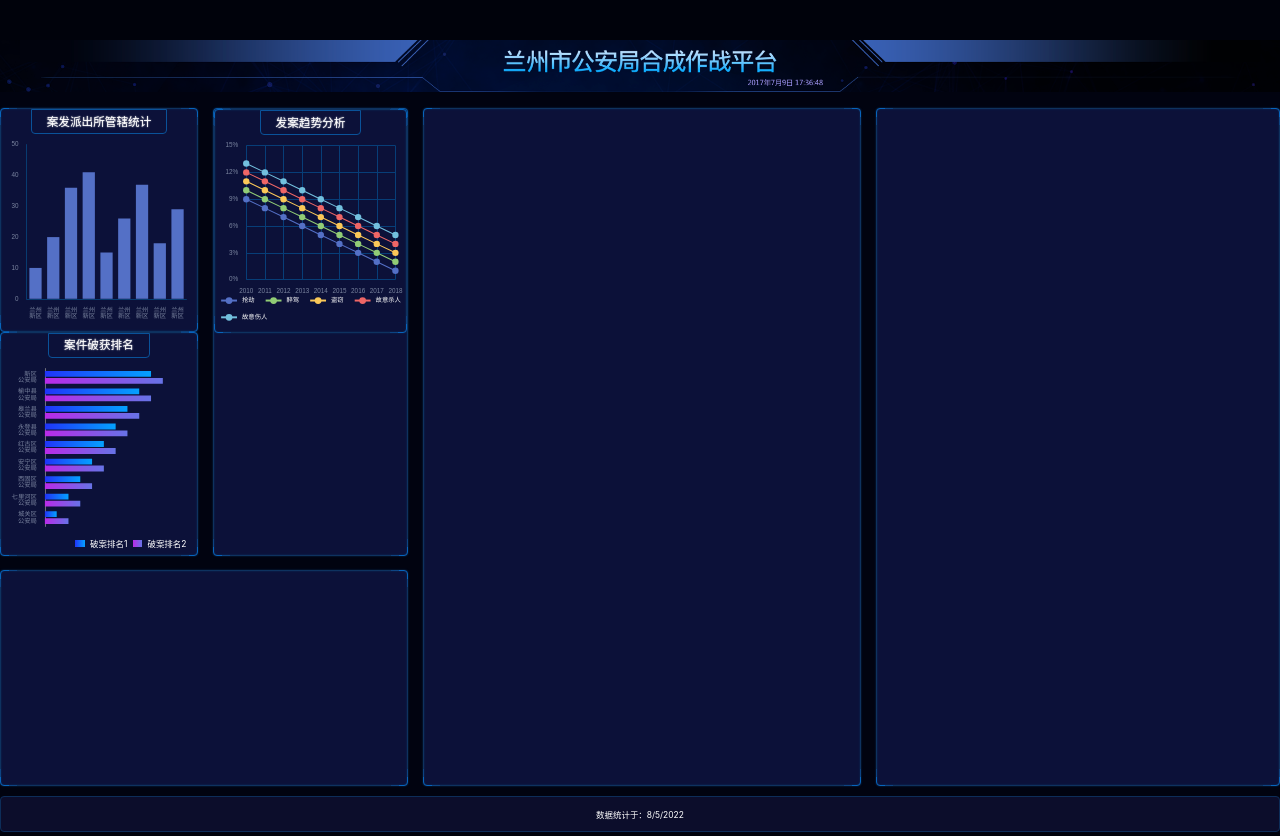
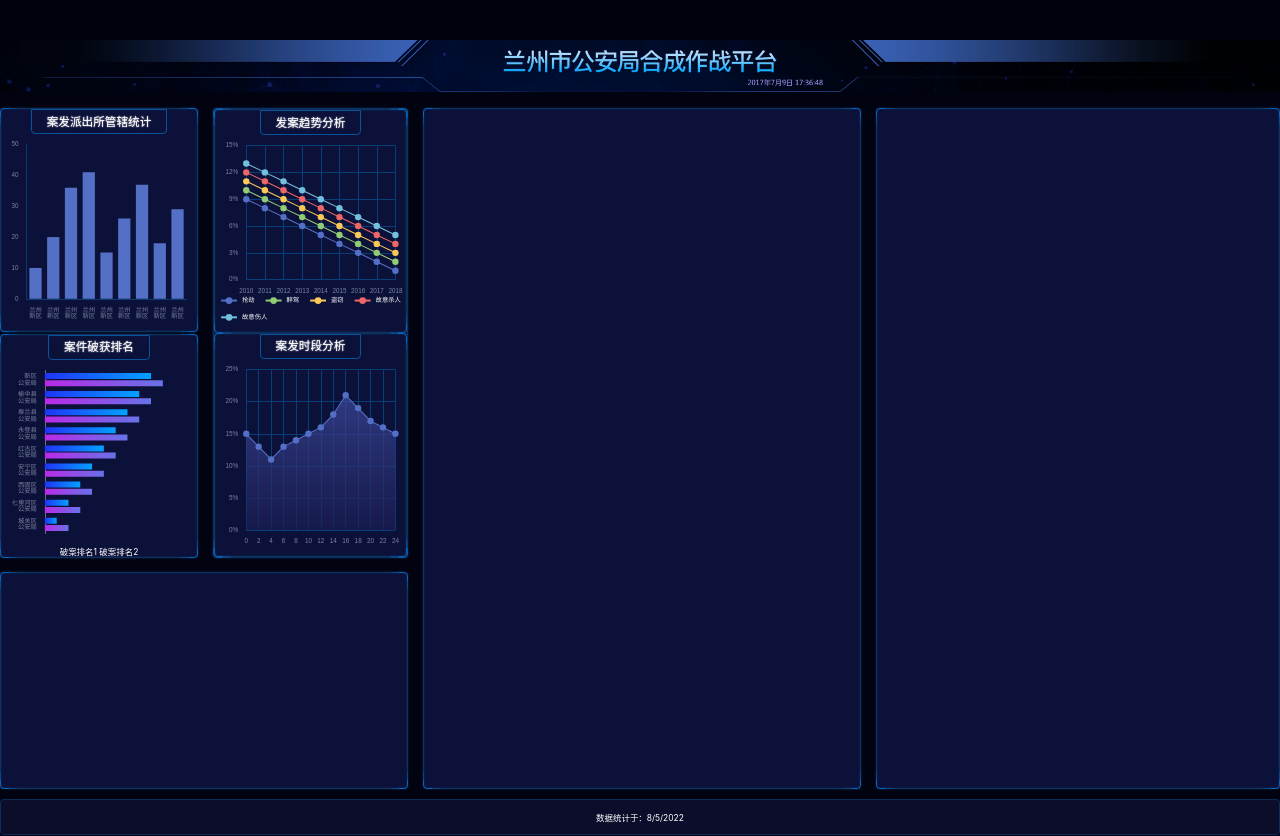
Before and after one commit to deib0/screen, a React (Vite) app: page /#/ in a window 1280 px wide. Built offline with nearby package versions, Linux system fonts and the light colour scheme.

Commit message:
完成chart4

```diff
--- /dev/null
+++ b/src/components/chart-4.tsx
@@ -0,0 +1,60 @@
+import React, {useEffect, useRef} from 'react';
+import * as echarts from 'echarts';
+import {createEchartsOptions} from '../shared/create-echarts-options';
+import {px} from '../shared/px';
+
+export const Chart4 = () => {
+  const divRef = useRef(null);
+  useEffect(() => {
+    var myChart = echarts.init(divRef.current);
+    myChart.setOption(createEchartsOptions({
+      xAxis: {
+        type: 'category',
+        boundaryGap: false,
+        data: [0, 2, 4, 6, 8, 10, 12, 14, 16, 18, 20, 22, 24],
+        splitLine: {show: true, lineStyle: {color: '#073E78'}},
+        axisTick: {show: false},
+        axisLine: {show: false},
+      },
+      yAxis: {
+        type: 'value',
+        splitLine: {lineStyle: {color: '#073E78'}},
+        axisLabel: {
+          formatter(val) {
+            return val * 100 + '%';
+          }
+        }
+      },
+      series: [{
+        name: '故意伤人',
+        type: 'line',
+        data: [
+          0.15, 0.13, 0.11,
+          0.13, 0.14, 0.15,
+          0.16, 0.18, 0.21,
+          0.19, 0.17, 0.16,
+          0.15
+        ],
+        symbol: 'circle',
+        symbolSize: px(12),
+        lineStyle: {width: px(2)},
+        areaStyle: {
+          color: new echarts.graphic.LinearGradient(0, 0, 0, 1, [{
+            offset: 0,
+            color: '#414a9f'
+          }, {
+            offset: 1,
+            color: '#1b1d52'
+          }]),
+        }
+      }]
+    }));
+  }, []);
+
+  return (
+    <div className="bordered 案发时段">
+      <h2>案发时段分析</h2>
+      <div ref={divRef} className="chart"/>
+    </div>
+  );
+};
--- a/src/pages/home.scss
+++ b/src/pages/home.scss
@@ -64,6 +64,9 @@
     }
     > .section2 {
       grid-area: box2;
+      display: flex;
+      flex-direction: column;
+      justify-content: space-between;
     }
     > .section3 {
       grid-area: box3;
@@ -76,7 +79,8 @@
     }
     .管辖统计,
     .破获排名,
-    .发案趋势 {
+    .发案趋势,
+    .案发时段 {
       height: px(423);
       display: flex;
       flex-direction: column;
@@ -95,6 +99,10 @@
         flex: 1;
         width: 100%;
       }
+      .发案趋势, .案发时段 {
+        height: px(363);
+      }
+      .破获排名{
         .legend {
           display: flex;
           align-items: center;
@@ -116,3 +124,4 @@
       }
     }
   }
+}
--- a/src/pages/home.tsx
+++ b/src/pages/home.tsx
@@ -3,6 +3,7 @@ import './home.scss';
 import {Chart1} from '../components/chart-1';
 import {Chart2} from '../components/chart-2';
 import {Chart3} from '../components/chart-3';
+import {Chart4} from '../components/chart-4';
 
 export const Home = () => {
   return (
@@ -15,6 +16,7 @@ export const Home = () => {
         </section>
         <section className="bordered section2">
           <Chart3/>
+          <Chart4/>
         </section>
         <section className="bordered section3"></section>
         <section className="bordered section4"></section>
```
Lines whose indentation alone changed are shown as unchanged.
